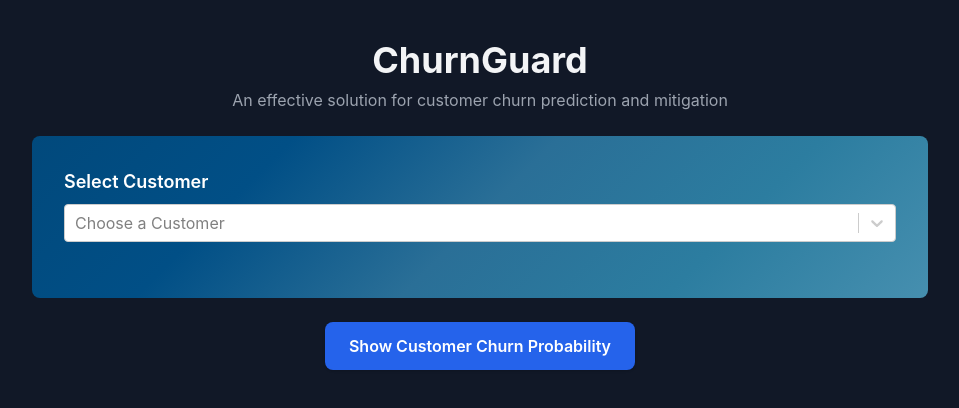
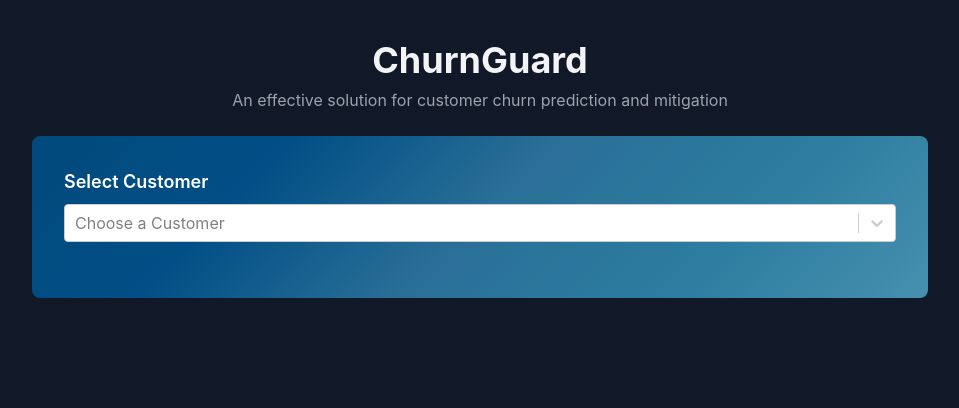
Before and after one commit to pols2005/ChurnGuard-Complete, a React (Create React App) app in the folder churn-prediction/: page / in a window 1280 px wide. Shown: the top 408 px of the page, without its empty margins (160-1119 px from the left). Built offline with nearby package versions, Linux system fonts and the light colour scheme; no server answers.

Commit message:
remove button to show probability, instead move fetch probability calls inside select customer function so that everytime a customer is selected, the probability endpoints are hit automatically

```diff
--- a/churn-prediction/src/App.js
+++ b/churn-prediction/src/App.js
@@ -24,6 +24,10 @@ const App = () => {
 
   const handleCustomerSelect = (selectedOption) => {
     setSelectedCustomer(selectedOption);
+
+    setChurnProbability(null);
+    setModelProbabilities(null);
+
     fetch(`http://localhost:5001/api/customer/${selectedOption.value}`)
       .then((response) => response.json())
       .then((data) => {
@@ -31,47 +35,30 @@ const App = () => {
           setCustomerDetails(data.customer);
         }
       });
-  };
 
-  const handleShowChurnProbability = () => {
-    if (!selectedCustomer) {
-      alert('Please select a customer first!');
-      return;
-    }
-
-    // Fetch average churn probability
-    fetch(`http://localhost:5001/api/customer/${selectedCustomer.value}/churn-probability`)
+    fetch(`http://localhost:5001/api/customer/${selectedOption.value}/churn-probability`)
       .then((response) => response.json())
       .then((data) => {
         if (!data.error) {
           setChurnProbability(data.average_probability);
-          console.log("avg", data);
+          console.log("Average Probability:", data.average_probability);
         }
       });
 
-    // Fetch probabilities from individual models
-    fetch(`http://localhost:5001/api/customer/${selectedCustomer.value}/churn-model-probabilities`)
+    fetch(`http://localhost:5001/api/customer/${selectedOption.value}/churn-model-probabilities`)
       .then((response) => response.json())
       .then((data) => {
         if (!data.error) {
           setModelProbabilities(data.model_probabilities);
-          console.log("models", data);
+          console.log("Model Probabilities:", data.model_probabilities);
         }
       });
-  }
+  };
 
   return (
     <div className="bg-gray-900 text-gray-100 min-h-screen flex flex-col items-center py-10">
       <Heading />
       <CustomerForm customers={customers} selectedCustomer={selectedCustomer} customerDetails={customerDetails} handleCustomerSelect={handleCustomerSelect}/>
-      <div className="mt-6">
-        <button
-          onClick={handleShowChurnProbability}
-          className="px-6 py-3 bg-blue-600 text-white font-semibold rounded-lg shadow hover:bg-blue-500 focus:outline-none focus:ring-2 focus:ring-blue-300"
-        >
-          Show Customer Churn Probability
-        </button>
-      </div>
     </div>
   );
 };
```
